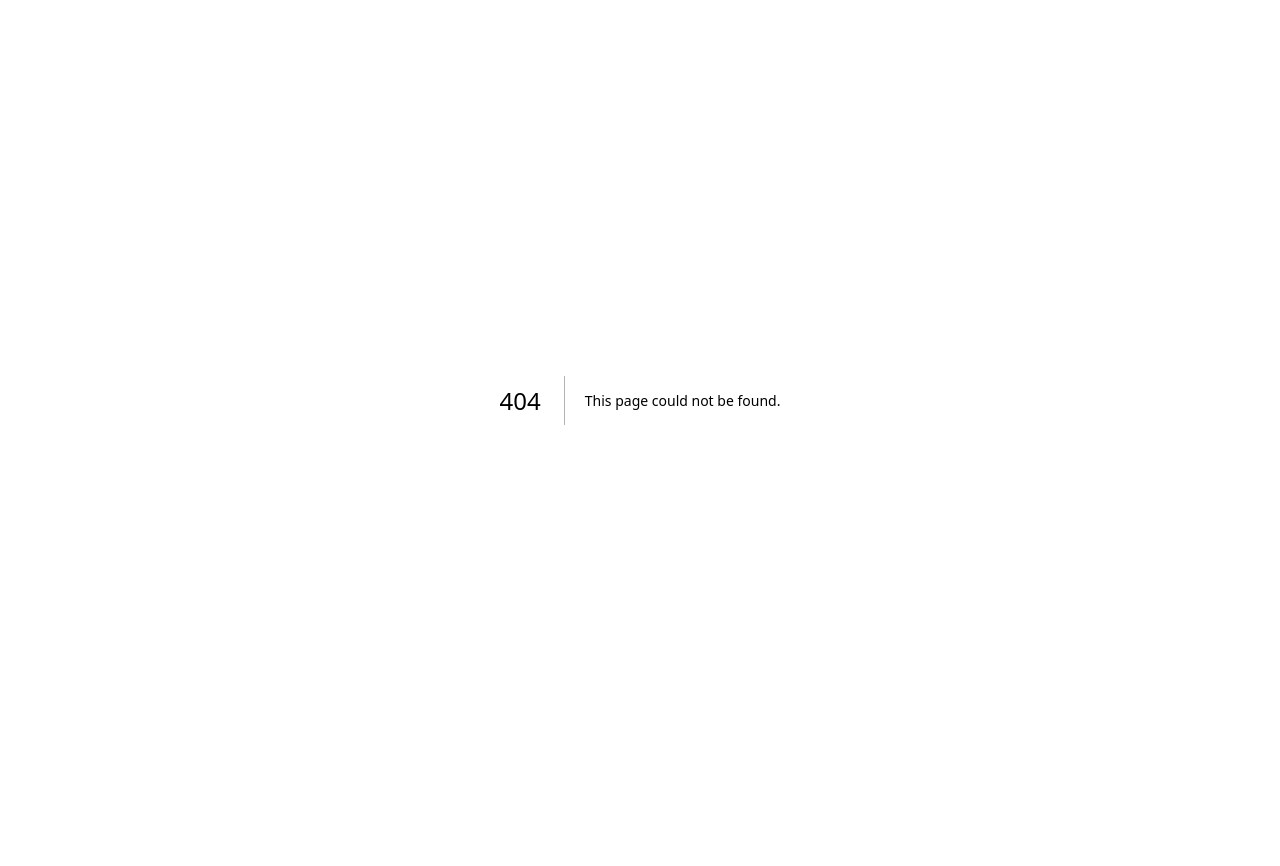
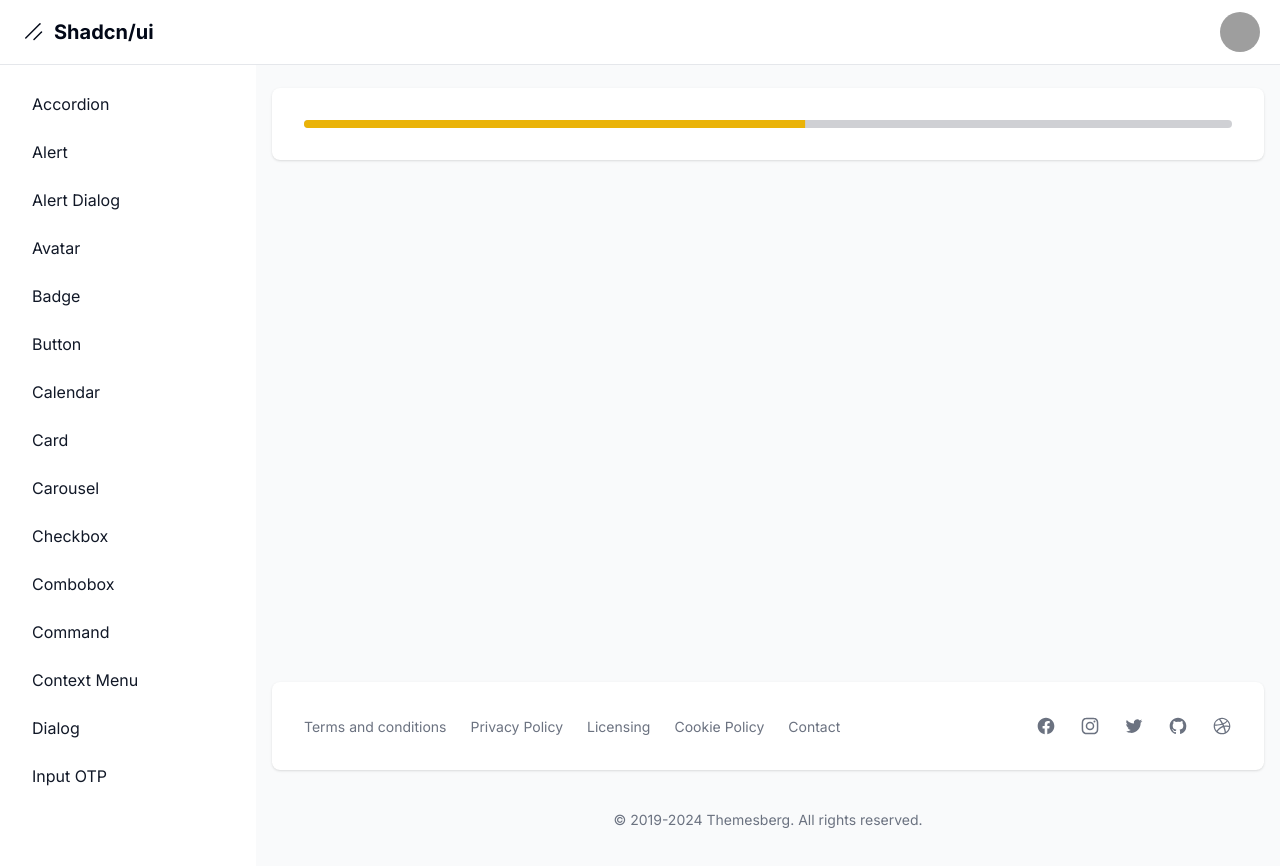
Before and after one commit to DevTalles-corp/shadcn-dashboard, a Next.js app: page /dashboard/progress in a window 1280 px wide. Before the commit this address had no page. Shown: the top 866 px of the page. Before the commit the page ends 800 px from the top, so only its background shows below. Built offline with nearby package versions, Linux system fonts and the light colour scheme; grey boxes are pictures that could not be loaded.

Commit message:
progress

```diff
--- a/package.json
+++ b/package.json
@@ -19,6 +19,7 @@
     "@radix-ui/react-label": "^2.0.2",
     "@radix-ui/react-menubar": "^1.0.4",
     "@radix-ui/react-popover": "^1.0.7",
+    "@radix-ui/react-progress": "^1.0.3",
     "@radix-ui/react-slot": "^1.0.2",
     "class-variance-authority": "^0.7.0",
     "clsx": "^2.1.1",
--- a/src/app/dashboard/layout.tsx
+++ b/src/app/dashboard/layout.tsx
@@ -21,6 +21,7 @@
   { name: "context menu", href: "context-menu" },
   { name: "menu bar", href: "menu-bar" },
   { name: "input OTP", href: "input-otp" },
+  { name: "progress", href: "progress" },
 ].sort((a, b) => a.name.localeCompare(b.name));
 
 export default function DashboardLayout({
--- /dev/null
+++ b/src/app/dashboard/progress/page.tsx
@@ -0,0 +1,38 @@
+"use client";
+
+import { Progress } from "@/components/ui/progress";
+import { cn } from "@/lib/utils";
+import { useEffect, useState } from "react";
+
+export default function Page() {
+  const [progress, setProgress] = useState(0);
+
+  useEffect(() => {
+    const interval = setInterval(() => {
+      setProgress((prev) => {
+        if (prev >= 100) {
+          clearInterval(interval);
+          return 100;
+        }
+        return prev + 1;
+      });
+    }, 100);
+
+    return () => {
+      clearInterval(interval);
+    };
+  }, []);
+
+  return (
+    <div>
+      <Progress
+        value={progress}
+        indicatorColor={cn({
+          "bg-red-500": progress < 50,
+          "bg-yellow-500": progress >= 50 && progress < 80,
+          "bg-green-500": progress >= 80,
+        })}
+      />
+    </div>
+  );
+}
--- /dev/null
+++ b/src/components/ui/progress.tsx
@@ -0,0 +1,34 @@
+"use client";
+
+import * as React from "react";
+import * as ProgressPrimitive from "@radix-ui/react-progress";
+
+import { cn } from "@/lib/utils";
+
+interface CustomProps
+  extends React.ComponentPropsWithoutRef<typeof ProgressPrimitive.Root> {
+  indicatorColor?: string;
+}
+
+const Progress = React.forwardRef<
+  React.ElementRef<typeof ProgressPrimitive.Root>,
+  CustomProps
+  // React.ComponentPropsWithoutRef<typeof ProgressPrimitive.Root>
+>(({ className, value, indicatorColor = "bg-primary", ...props }, ref) => (
+  <ProgressPrimitive.Root
+    ref={ref}
+    className={cn(
+      "relative h-2 w-full overflow-hidden rounded-full bg-primary/20",
+      className
+    )}
+    {...props}
+  >
+    <ProgressPrimitive.Indicator
+      className={cn("h-full w-full flex-1 transition-all", indicatorColor)}
+      style={{ transform: `translateX(-${100 - (value || 0)}%)` }}
+    />
+  </ProgressPrimitive.Root>
+));
+Progress.displayName = ProgressPrimitive.Root.displayName;
+
+export { Progress };
```
Also changed, not shown: 1 other file (tests, documents, lock files or other folders).
